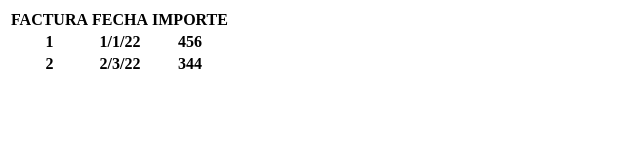
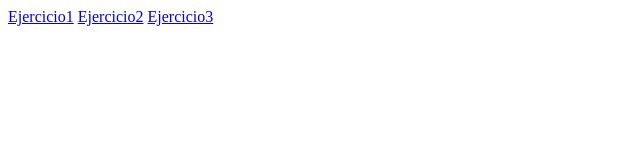
Before and after one commit to jhonpixs/curso_html_001, a plain HTML site: page index.html in a window 1280 px wide. Shown: the whole page, without its empty margins (0-640 px from the left). Drawn offline with Linux system fonts and the light colour scheme.

Commit message:
añado index con links

```diff
--- a/index.html
+++ b/index.html
@@ -4,29 +4,11 @@
     <meta charset="UTF-8">
     <meta http-equiv="X-UA-Compatible" content="IE=edge">
     <meta name="viewport" content="width=device-width, initial-scale=1.0">
-    <title>Esto es una prueba</title>
+    <title>Document</title>
 </head>
 <body>
-    <table>
-        <thead>
-            <tr>
-                <th>FACTURA</th>
-                <th>FECHA</th>
-                <th>IMPORTE</th>
-            </tr>
-        </thead>
-        <tbody>
-            <tr>
-                <th>1</th>
-                <th>1/1/22</th>
-                <th>456</th>
-            </tr>
-            <tr>
-                <th>2</th>
-                <th>2/3/22</th>
-                <th>344</th>
-            </tr>
-        </tbody>
-    </table>
+    <a target="_blank" href="ejercicio1.html">Ejercicio1</a>
+    <a target="_blank" href="ejercicio2.html">Ejercicio2</a>
+    <a target="_blank" href="ejercicio3.html">Ejercicio3</a>
 </body>
 </html>
```
Also changed, not shown: ejercicio1.html (added, +32 -0 lines).
